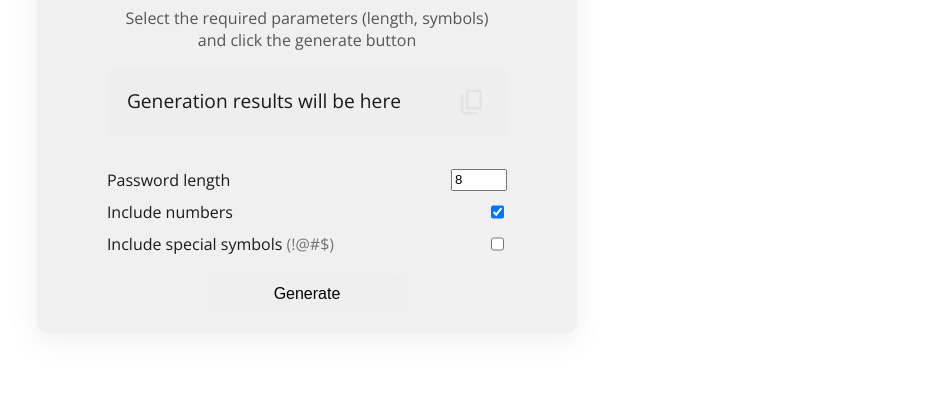
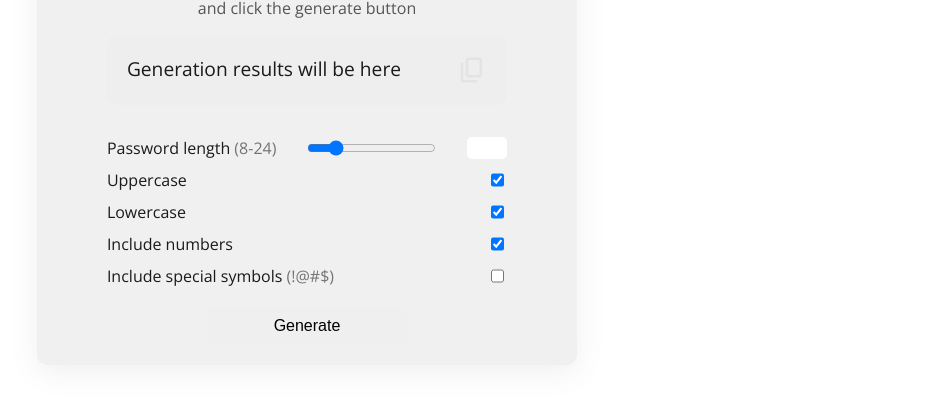
Before and after one commit to Bahdan-Mixajlov/password-generator, a plain HTML site: page index.html in a window 1280 px wide. Shown: the part 293-696 px from the top of the page, without its empty margins (333-1280 px from the left). Drawn offline with nearby package versions, Linux system fonts and the light colour scheme.

Commit message:
Add options to toggle uppercase and lowercase letters

```diff
--- a/index.html
+++ b/index.html
@@ -57,15 +57,24 @@
         </div>
         <div class="parameters">
           <div class="parameter">
-            <label for="length">Password length</label>
+            <label for="length">Password length <span class="decoration">(8-24)</span></label>
             <input
-              type="number"
+              type="range"
               id="length"
               name="length"
-              min="8"
-              max="24"
+              min="4"
+              max="26"
               value="8"
             />
+            <div class="length-container" id="length-container"></div>
+          </div>
+          <div class="parameter">
+            <label for="upper-case">Uppercase</label>
+            <input type="checkbox" id="upper-case" name="upper-case" checked />
+          </div>
+          <div class="parameter">
+            <label for="lower-case">Lowercase</label>
+            <input type="checkbox" id="lower-case" name="lower-case" checked />
           </div>
           <div class="parameter">
             <label for="nums">Include numbers</label>
--- a/script.js
+++ b/script.js
@@ -7,6 +7,9 @@
 const copyButton = document.getElementById("copy-button");
 const passwordText = document.getElementById("password-text");
 const hiddenText = document.getElementById("hidden-text");
+const upperCase = document.getElementById("upper-case");
+const lowerCase = document.getElementById("lower-case");
+const lengthContainer = document.getElementById("length-container");
 
 function getRandomNum() {
   const num = Math.random() * 10;
@@ -60,8 +63,8 @@
 
 generateButton.addEventListener("click", () => {
   const length = +lengthEl.value;
-  const lower = true;
-  const upper = true;
+  const lower = lowerCase.checked;
+  const upper = upperCase.checked;
   const num = numsEl.checked;
   const sym = symbolsEl.checked;
 
@@ -97,3 +100,7 @@
     hiddenText.classList.remove('show');
   },1000
 )});
+
+lengthEl.addEventListener("input", () =>{
+  lengthContainer.innerText = lengthEl.value;
+});
--- a/styles.css
+++ b/styles.css
@@ -142,3 +142,24 @@
   visibility: visible;
   transform: translateY(0);
 }
+
+input[type="number"]{
+  border-radius:10px;
+  padding:5px;
+  border:none;
+  appearance: textfield;
+  text-align: center;
+}
+
+#nums, #symbols, #lower-case, #upper-case, #length{
+  cursor:pointer;
+}
+
+.length-container{
+  background-color:white;
+  border-radius:5px;
+  width:40px;
+  padding:5px;
+  color:black;
+  text-align:center;
+}
```
